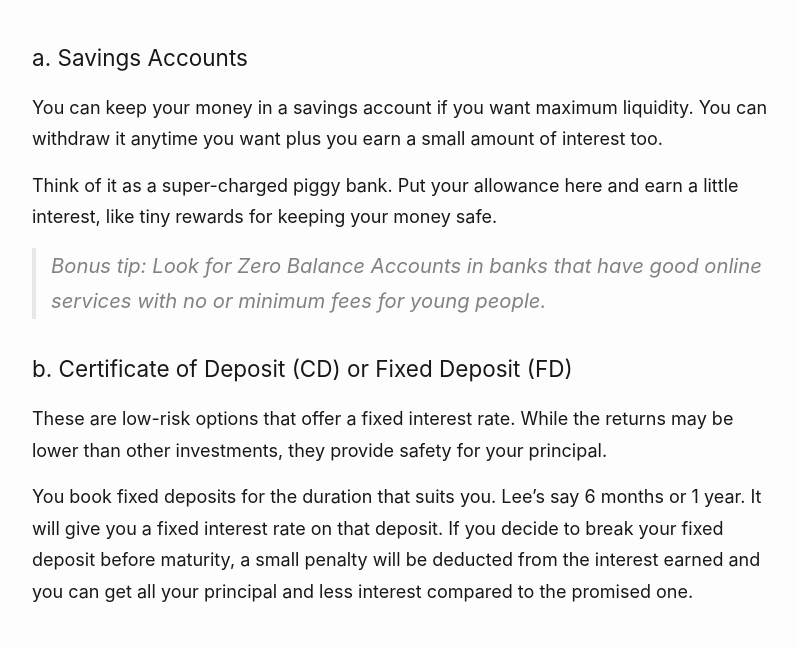
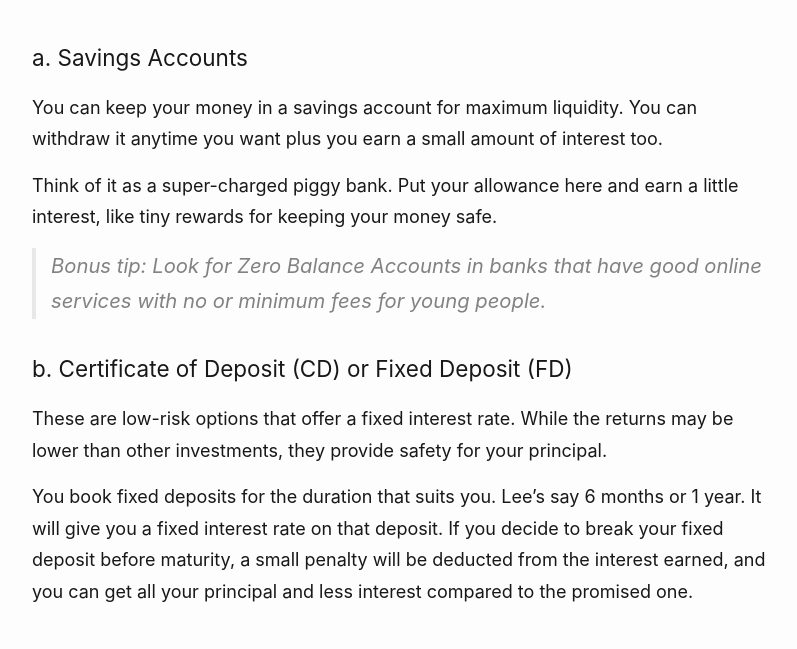
Before and after one commit to gauravkukade/fin-blog, a Jekyll site: the page built from _posts/2024-02-01-investments-for-beginners.md, in a window 1280 px wide and 900 px high, scrolled down 807 px. Shown: the part 163-812 px from the top of the window, without its empty margins (238-1035 px from the left). Built offline with Jekyll 4.4.1, drawn with Linux system fonts in a browser that asks for light colours; some of the changed text lies outside the part shown.

Commit message:
Update 2024-02-01-investments-for-beginners.md

```diff
--- a/_posts/2024-02-01-investments-for-beginners.md
+++ b/_posts/2024-02-01-investments-for-beginners.md
@@ -3,7 +3,7 @@ layout: post
 title: "Investment Guide for Complete Beginners (Top 6 Investment Opportunites Beginners Can Start With!)"
 categories: "Investing"
 ---
-In the previous articles, we have learned about how to [invest money](/invest-money). In This article, we will see the top 6 investment opportunities for beginners to start with!
+In the previous articles, we have learned about how to [invest money](/invest-money). In this article, we will see the top 6 investment opportunities for beginners to start with!
 ## Introduction
 For beginners, it's generally advisable to start with relatively straightforward investments, lower in risk, and easier to understand.
 
@@ -16,7 +16,7 @@ Here are some commonly recommended investments for beginners:
 ### 1.  Savings Accounts and Certificate of Deposit (CD) or Fixed Deposit (FD):
 
 #### a. Savings Accounts
-You can keep your money in a savings account if you want maximum liquidity. You can withdraw it anytime you want plus you earn a small amount of interest too.
+You can keep your money in a savings account for maximum liquidity. You can withdraw it anytime you want plus you earn a small amount of interest too.
 
 Think of it as a super-charged piggy bank. Put your allowance here and earn a little interest, like tiny rewards for keeping your money safe.
 
@@ -25,7 +25,7 @@ Think of it as a super-charged piggy bank. Put your allowance here and earn a li
 #### b. Certificate of Deposit (CD) or Fixed Deposit (FD)
 These are low-risk options that offer a fixed interest rate. While the returns may be lower than other investments, they provide safety for your principal.
 
-You book fixed deposits for the duration that suits you. Lee's say 6 months or 1 year. It will give you a fixed interest rate on that deposit. If you decide to break your fixed deposit before maturity, a small penalty will be deducted from the interest earned and you can get all your principal and less interest compared to the promised one.
+You book fixed deposits for the duration that suits you. Lee's say 6 months or 1 year. It will give you a fixed interest rate on that deposit. If you decide to break your fixed deposit before maturity, a small penalty will be deducted from the interest earned, and you can get all your principal and less interest compared to the promised one.
 
 ### 2.  Stock Market Index Funds or ETFs:
 
@@ -73,7 +73,7 @@ Beginners need to focus on building a diversified portfolio that aligns with the
 
 **Things to remember:**
 
-- Start small and build your confidence gradually.
+-   Start small and build your confidence gradually.
 -   Do your research, even if it means asking adults for help.
 -   Never invest money you can't afford to lose.
 -   Diversify your investments, like spreading your snacks between cookies and fruits.
```
